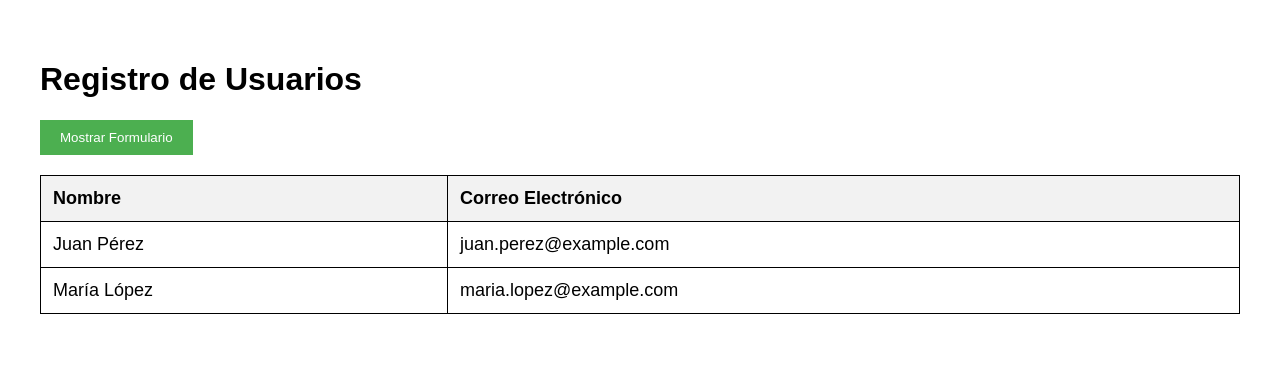
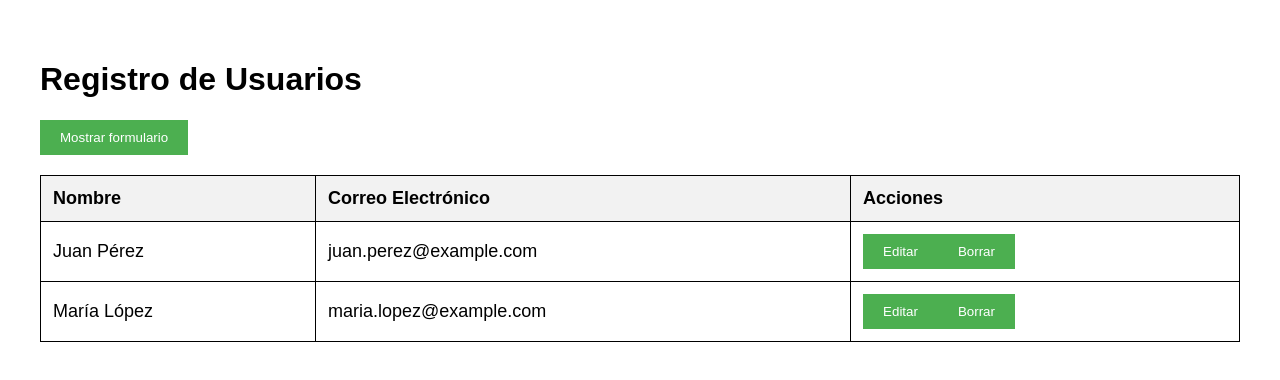
Before and after one commit to Julian-LC0399/Tarea-modulo-11-desarrolo-web, a React (Create React App) app: page / in a window 1280 px wide. Shown: the top 380 px of the page. Built offline with nearby package versions, Linux system fonts and the light colour scheme.

Commit message:
registros

```diff
--- a/src/App.css
+++ b/src/App.css
@@ -64,3 +64,10 @@ button {
 button:hover {
   background-color: #45a049;
 }
+
+.alert {
+  margin-top: 20px;
+  padding: 10px;
+  background-color: #f44336;
+  color: white;
+}
--- a/src/App.js
+++ b/src/App.js
@@ -10,6 +10,9 @@ const App = () => {
 
   const [newUser, setNewUser] = useState({ name: '', email: '' });
   const [isFormVisible, setIsFormVisible] = useState(false);
+  const [alertMessage, setAlertMessage] = useState('');
+  const [isEditing, setIsEditing] = useState(false);
+  const [currentUserIndex, setCurrentUserIndex] = useState(null);
 
   const handleInputChange = (e) => {
     const { name, value } = e.target;
@@ -18,19 +21,52 @@ const App = () => {
 
   const handleSubmit = (e) => {
     e.preventDefault();
-    setUsers([...users, newUser]);
-    setNewUser({ name: '', email: '' });
+    if (newUser.name && newUser.email) {
+      if (isEditing) {
+        const updatedUsers = users.map((user, index) =>
+          index === currentUserIndex ? newUser : user
+        );
+        setUsers(updatedUsers);
+        setIsEditing(false);
+        setCurrentUserIndex(null);
+        setAlertMessage('Usuario actualizado exitosamente.');
+      } else {
+        setUsers([...users, newUser]);
+        setAlertMessage('Usuario registrado exitosamente.');
+      }
+      setNewUser({ name: '', email: '' });
+    } else {
+      setAlertMessage('Por favor, complete todos los campos.');
+    }
+  };
+
+  const handleEdit = (index) => {
+    setNewUser(users[index]);
+    setIsEditing(true);
+    setCurrentUserIndex(index);
+    setIsFormVisible(true);
+  };
+
+  const handleDelete = (index) => {
+    const updatedUsers = users.filter((_, i) => i !== index);
+    setUsers(updatedUsers);
+    setAlertMessage('Usuario borrado exitosamente.');
   };
 
   const toggleFormVisibility = () => {
     setIsFormVisible(!isFormVisible);
+    if (!isFormVisible) {
+      setNewUser({ name: '', email: '' });
+      setIsEditing(false);
+      setCurrentUserIndex(null);
+    }
   };
 
   return (
     <div>
       <h1>Registro de Usuarios</h1>
       <button onClick={toggleFormVisibility}>
-        {isFormVisible ? 'Ocultar Formulario' : 'Mostrar Formulario'}
+        {isFormVisible ? 'Ocultar formulario' : 'Mostrar formulario'}
       </button>
       {isFormVisible && (
         <form onSubmit={handleSubmit}>
@@ -54,10 +90,11 @@ const App = () => {
               required
             />
           </div>
-          <button type="submit">Registrar</button>
+          <button type="submit">{isEditing ? 'Actualizar' : 'Registrar'}</button>
         </form>
       )}
-      <UserTable users={users} />
+      {alertMessage && <div className="alert">{alertMessage}</div>}
+      <UserTable users={users} onEdit={handleEdit} onDelete={handleDelete} />
     </div>
   );
 };
--- a/src/components/UserTable.js
+++ b/src/components/UserTable.js
@@ -1,13 +1,14 @@
 import React from 'react';
 import './UserTable.css';
 
-const UserTable = ({ users }) => {
+const UserTable = ({ users, onEdit, onDelete }) => {
   return (
     <table className="user-table" style={{ width: '100%', border: '1px solid black' }}>
       <thead>
         <tr>
           <th style={{ border: '1px solid black' }}>Nombre</th>
           <th style={{ border: '1px solid black' }}>Correo Electrónico</th>
+          <th style={{ border: '1px solid black' }}>Acciones</th>
         </tr>
       </thead>
       <tbody>
@@ -15,6 +16,10 @@ const UserTable = ({ users }) => {
           <tr key={index}>
             <td style={{ border: '1px solid black' }}>{user.name}</td>
             <td style={{ border: '1px solid black' }}>{user.email}</td>
+            <td style={{ border: '1px solid black' }}>
+              <button onClick={() => onEdit(index)}>Editar</button>
+              <button onClick={() => onDelete(index)}>Borrar</button>
+            </td>
           </tr>
         ))}
       </tbody>
```
